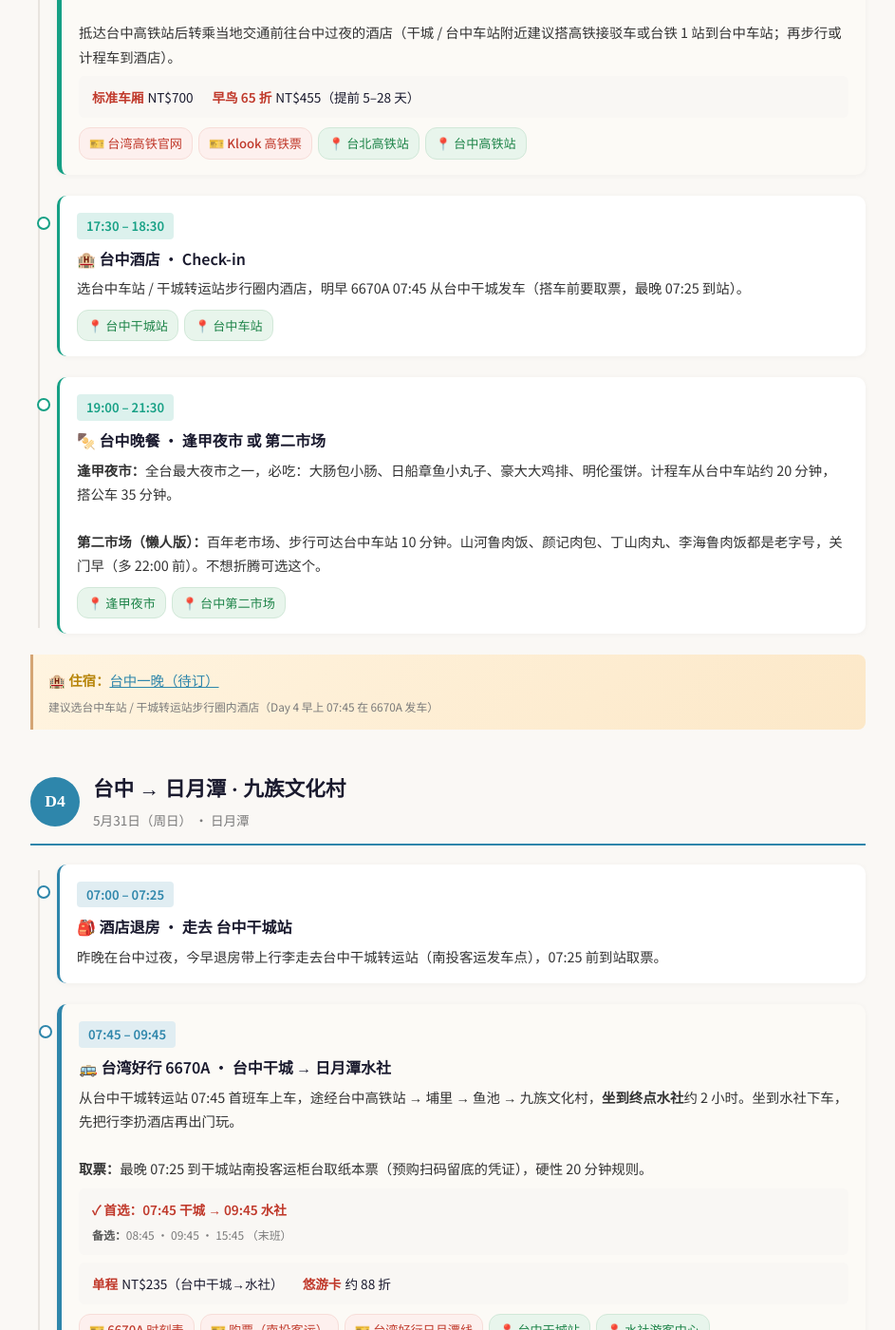
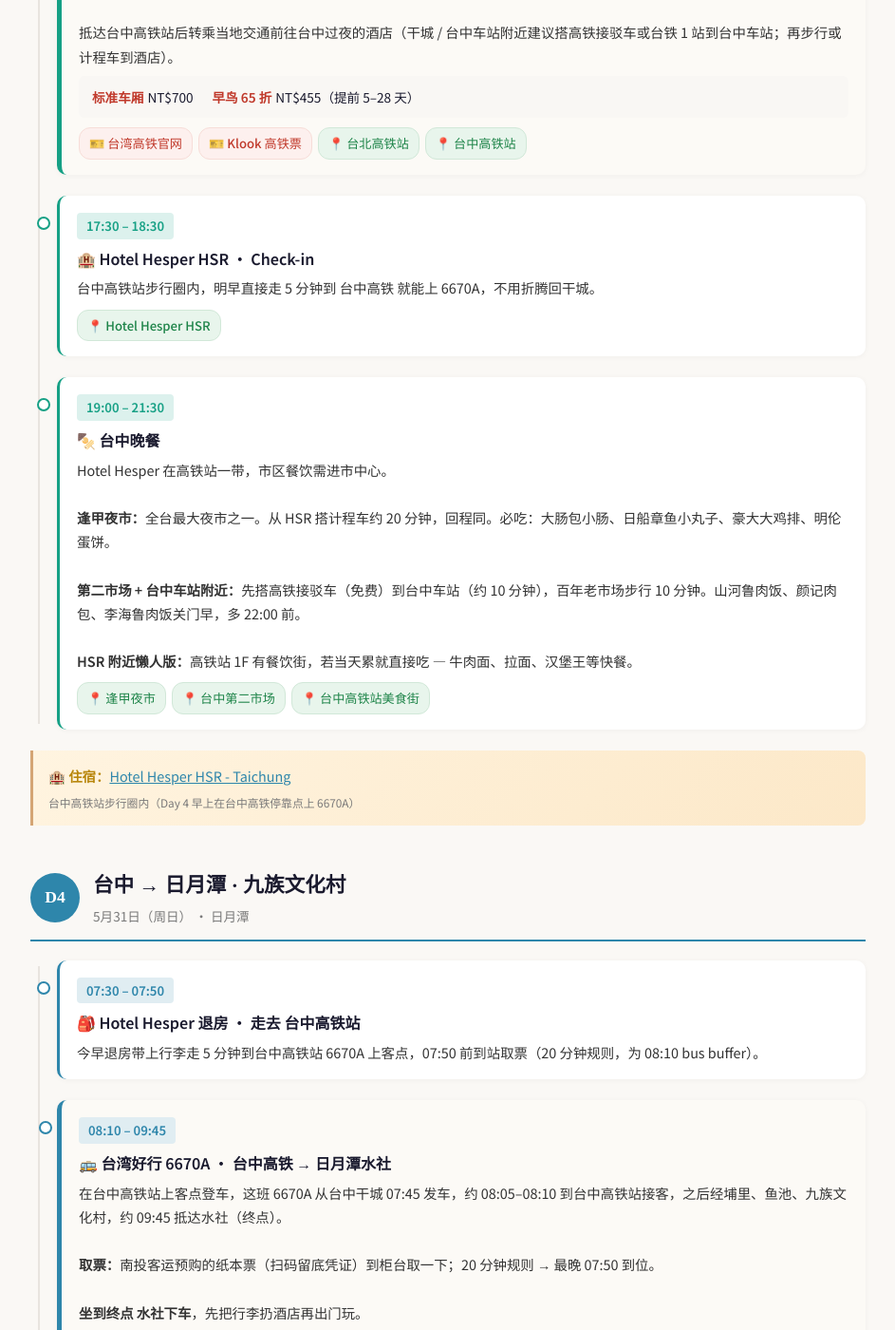
Before and after one commit to SibeiC/SibeiC.github.io, a Jekyll site: the page built from _trips/taiwan-2026.md, in a window 1280 px wide and 1400 px high, scrolled down 6996 px. Shown: the whole window at 95% size, without its empty margins (168-1111 px from the left). Built offline with Jekyll 4.4.1, drawn with Linux system fonts in a browser that asks for light colours; some of the changed text lies outside the part shown.

Commit message:
台中 hotel booked: Hotel Hesper HSR @ SGD 83.60
Replaces the placeholder with the actual booking:
- hotels[] entry renamed to 'Hotel Hesper HSR - Taichung', map_query
  updated, address note 'HSR 站步行圈内'.
- Cost group: 'Hotel Hesper HSR 台中（1 晚）' at SGD 83.60 in secondary
  (was NT$3000 estimate in primary). Grand total auto-recomputes.

Day 3 & 4 adjusted for the HSR-side hotel location (vs the earlier
干城/downtown assumption):

Day 3 18:30 check-in: updated text to 'HSR 步行圈内，明早直接走 5
分钟到 台中高铁 就能上 6670A'. Dinner block reorganised to offer
逢甲夜市 (20 min taxi), 第二市场 via HSR shuttle, or HSR-station
food-court lazy option.

Day 4 morning:
- Bag-out item: leave Hotel Hesper 07:30-07:50 → walk 5 min to 台中
  高铁 (vs the previous 干城 walk).
- 6670A boarding shifted: board at 台中高铁 stop ~08:10 (the 07:45-
  干城 service passes HSR 25 min later). Arrival at 水社 unchanged
  at 09:45 (same bus, same end-of-route time).
- Ticket price reverted to NT$193 (HSR→水社 segment, vs NT$235 for
  the 干城→水社 full route).

```diff
--- a/_trips/taiwan-2026.md
+++ b/_trips/taiwan-2026.md
@@ -54,7 +54,7 @@ cost:
       icon: 🏨
       items:
         - { label: "citizenM Taipei（2 晚）", amount: 7126, in: primary }
-        - { label: "台中 (1 晚)", amount: 3000, in: primary, note: 估算 · 未预订 }
+        - { label: "Hotel Hesper HSR 台中（1 晚）", amount: 83.60, in: secondary }
         - { label: "水沙连大饭店（1 晚）", amount: 2800, in: primary, note: 估算 }
         - { label: "青山别馆（1 晚）", amount: 2500, in: primary, note: 估算 }
         - { label: "禧榕轩大饭店（2 晚）", amount: 228.78, in: secondary }
@@ -103,11 +103,11 @@ hotels:
     dates: 5/28 (四) – 5/30 (六)
     address: 台北市中正区中华路一段 3 号
     map_query: citizenM Taipei North Gate
-  - name: 台中一晚（待订）
+  - name: Hotel Hesper HSR - Taichung
     nights: 1
     dates: 5/30 (六) – 5/31 (日)
-    address: 建议选台中车站 / 干城转运站步行圈内酒店（Day 4 早上 07:45 在 6670A 发车）
-    map_query: 台中 火车站 饭店
+    address: 台中高铁站步行圈内（Day 4 早上在台中高铁停靠点上 6670A）
+    map_query: Hotel Hesper HSR Taichung
   - name: 水沙连大饭店 Shui Sha Lian Hotel
     nights: 1
     dates: 5/31 (日) – 6/1 (一)
@@ -314,23 +314,27 @@ days:
           - { type: map,    icon: 📍, label: 台中高铁站, query: HSR Taichung Station }
 
       - time: 17:30 – 18:30
-        title: 🏨 台中酒店 · Check-in
-        detail: 选台中车站 / 干城转运站步行圈内酒店，明早 6670A 07:45 从台中干城发车（搭车前要取票，最晚 07:25 到站）。
+        title: 🏨 Hotel Hesper HSR · Check-in
+        detail: 台中高铁站步行圈内，明早直接走 5 分钟到 台中高铁 就能上 6670A，不用折腾回干城。
         links:
-          - { type: map, icon: 📍, label: 台中干城站, query: 台中干城转运站 }
-          - { type: map, icon: 📍, label: 台中车站, query: 台中车站 }
+          - { type: map, icon: 📍, label: Hotel Hesper HSR, query: Hotel Hesper HSR Taichung }
 
       - time: 19:00 – 21:30
-        title: 🍢 台中晚餐 · 逢甲夜市 或 第二市场
+        title: 🍢 台中晚餐
         detail: |
-          <strong>逢甲夜市：</strong>全台最大夜市之一，必吃：大肠包小肠、日船章鱼小丸子、豪大大鸡排、明伦蛋饼。计程车从台中车站约 20 分钟，搭公车 35 分钟。
+          Hotel Hesper 在高铁站一带，市区餐饮需进市中心。
           <br><br>
-          <strong>第二市场（懒人版）：</strong>百年老市场、步行可达台中车站 10 分钟。山河鲁肉饭、颜记肉包、丁山肉丸、李海鲁肉饭都是老字号，关门早（多 22:00 前）。不想折腾可选这个。
+          <strong>逢甲夜市：</strong>全台最大夜市之一。从 HSR 搭计程车约 20 分钟，回程同。必吃：大肠包小肠、日船章鱼小丸子、豪大大鸡排、明伦蛋饼。
+          <br><br>
+          <strong>第二市场 + 台中车站附近：</strong>先搭高铁接驳车（免费）到台中车站（约 10 分钟），百年老市场步行 10 分钟。山河鲁肉饭、颜记肉包、李海鲁肉饭关门早，多 22:00 前。
+          <br><br>
+          <strong>HSR 附近懒人版：</strong>高铁站 1F 有餐饮街，若当天累就直接吃 — 牛肉面、拉面、汉堡王等快餐。
         links:
           - { type: map, icon: 📍, label: 逢甲夜市, query: Fengjia Night Market }
           - { type: map, icon: 📍, label: 台中第二市场, query: 台中第二市场 }
+          - { type: map, icon: 📍, label: 台中高铁站美食街, query: 台中高铁站 }
     stay:
-      hotel: 台中一晚（待订）
+      hotel: Hotel Hesper HSR - Taichung
 
   - num: 4
     color: "#2e86ab"
@@ -340,28 +344,30 @@ days:
     location: 日月潭
     toc_label: 5/31 日月潭
     items:
-      - time: 07:00 – 07:25
-        title: 🎒 酒店退房 · 走去 台中干城站
-        detail: 昨晚在台中过夜，今早退房带上行李走去台中干城转运站（南投客运发车点），07:25 前到站取票。
+      - time: 07:30 – 07:50
+        title: 🎒 Hotel Hesper 退房 · 走去 台中高铁站
+        detail: 今早退房带上行李走 5 分钟到台中高铁站 6670A 上客点，07:50 前到站取票（20 分钟规则，为 08:10 bus buffer）。
 
-      - time: 07:45 – 09:45
-        title: 🚌 台湾好行 6670A · 台中干城 → 日月潭水社
+      - time: 08:10 – 09:45
+        title: 🚌 台湾好行 6670A · 台中高铁 → 日月潭水社
         transit: true
         detail: |
-          从台中干城转运站 07:45 首班车上车，途经台中高铁站 → 埔里 → 鱼池 → 九族文化村，<strong>坐到终点水社</strong>约 2 小时。坐到水社下车，先把行李扔酒店再出门玩。
+          在台中高铁站上客点登车，这班 6670A 从台中干城 07:45 发车，约 08:05–08:10 到台中高铁站接客，之后经埔里、鱼池、九族文化村，约 09:45 抵达水社（终点）。
           <br><br>
-          <strong>取票：</strong>最晚 07:25 到干城站南投客运柜台取纸本票（预购扫码留底的凭证），硬性 20 分钟规则。
+          <strong>取票：</strong>南投客运预购的纸本票（扫码留底凭证）到柜台取一下；20 分钟规则 → 最晚 07:50 到位。
+          <br><br>
+          <strong>坐到终点 水社下车</strong>，先把行李扔酒店再出门玩。
         transit_route:
-          preferred: 07:45 干城 → 09:45 水社
+          preferred: 07:45 干城 → 08:10 台中高铁 → 09:45 水社
           alternatives: ["08:45", "09:45", "15:45 （末班）"]
         tickets:
-          - { tag: 单程, value: NT$235, note: 台中干城→水社 }
+          - { tag: 单程, value: NT$193, note: 台中高铁→水社 }
           - { tag: 悠游卡, value: 约 88 折 }
         links:
           - { type: ticket, icon: 🎫, label: 6670A 时刻表, url: *url_bus_6670a }
           - { type: ticket, icon: 🎫, label: 购票（南投客运）, url: *url_bus_6670a_ticket }
           - { type: ticket, icon: 🎫, label: 台湾好行日月潭线, url: "https://www.taiwantrip.com.tw/line/11" }
-          - { type: map,    icon: 📍, label: 台中干城站, query: 台中干城转运站 }
+          - { type: map,    icon: 📍, label: 台中高铁站 6670A 站牌, query: 台中高铁站 6670A }
           - { type: map,    icon: 📍, label: 水社游客中心, query: 水社游客中心 日月潭 }
 
       - time: 09:45 – 10:15
```
